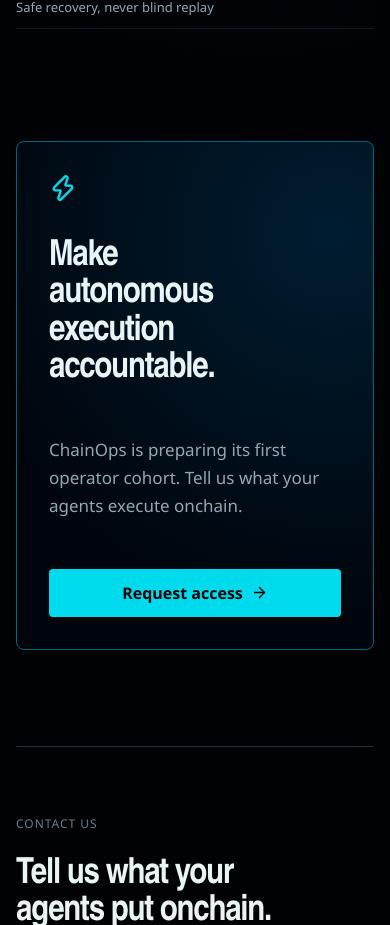
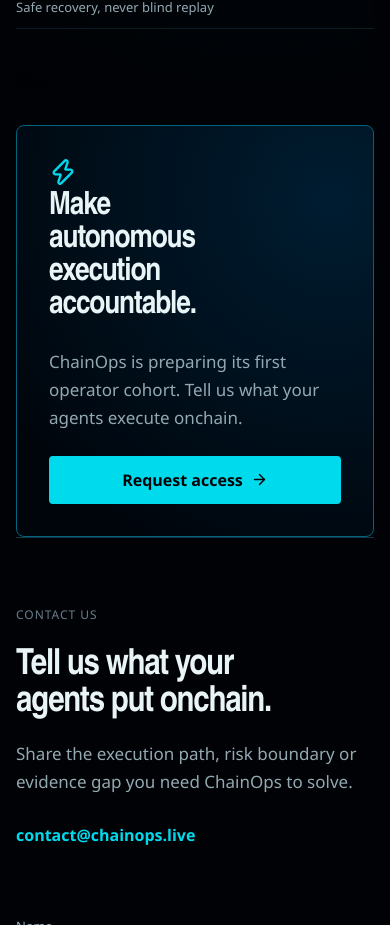
Before and after one commit to ChainOps-AI/landing-page, a React (Vite) app: page / in a window 390 px wide. Shown: the part 8539-9464 px from the top of the page. Built offline with nearby package versions, Linux system fonts and the light colour scheme.

Commit message:
update design

```diff
--- a/src/styles.css
+++ b/src/styles.css
@@ -222,7 +222,7 @@
 .section-heading .eyebrow { grid-column: 1 / -1; margin-bottom: 0; }
 .section-heading > p:last-child { margin: 0; }
 .platform,
-.vision { width: min(calc(100vw - 64px), 1480px); margin-left: 50%; padding-top: 80px; padding-bottom: 80px; transform: translateX(-50%); }
+.vision { width: min(calc(100vw - 48px), 1480px); margin-left: 50%; padding-top: 80px; padding-bottom: 80px; transform: translateX(-50%); }
 .platform { background: radial-gradient(circle at 18% 58%, color-mix(in oklch, var(--cobalt-deep) 12%, transparent), transparent 34rem); }
 .product-grid { margin-top: var(--space-12); display: grid; grid-template-columns: 1.8fr 1fr; grid-template-rows: repeat(2, minmax(220px, auto)); gap: var(--space-4); }
 .product-block { padding: var(--space-8); border: 1px solid var(--line); border-radius: var(--radius-md); background: var(--ink-1); }
@@ -346,9 +346,9 @@
 .vision-points { align-self: center; display: grid; border-top: 1px solid var(--line); }
 .vision-points span { padding: var(--space-3) 0; border-bottom: 1px solid var(--line-soft); color: var(--text-muted); font-size: 13px; }
 
-.start { margin: var(--space-12) 0 var(--space-24); padding: var(--space-16); display: grid; grid-template-columns: 1.4fr 1fr auto; align-items: center; gap: var(--space-12); border: 1px solid var(--cyan-deep); border-radius: var(--radius-md); background: radial-gradient(circle at 88% 18%, oklch(56% 0.15 242 / 0.2), transparent 24rem), var(--ink-1); }
-.start > div > svg { margin-bottom: var(--space-8); color: var(--cyan); }
-.start h2 { max-width: 12ch; }
+.start { margin: var(--space-8) 0 0; padding: clamp(32px, 4vw, 56px); display: grid; grid-template-columns: minmax(240px, 0.85fr) minmax(280px, 1fr) auto; align-items: center; gap: clamp(24px, 4vw, 48px); border: 1px solid var(--cyan-deep); border-radius: var(--radius-md); background: radial-gradient(circle at 88% 18%, oklch(56% 0.15 242 / 0.2), transparent 24rem), var(--ink-1); }
+.start > div > svg { margin-bottom: var(--space-5); color: var(--cyan); }
+.start h2 { max-width: 13ch; font-size: clamp(2rem, 3vw, 3.5rem); }
 .start > p { margin: 0; }
 
 .contact { display: grid; grid-template-columns: 0.8fr 1.2fr; gap: var(--space-24); border-top: 1px solid var(--line); }
@@ -447,13 +447,6 @@
   .section-heading { grid-template-columns: 1fr 1.5fr; }
   .section-heading > p:last-child { grid-column: 2; }
   .architecture { gap: var(--space-12); }
-  .roadmap { grid-template-columns: 1fr; gap: var(--space-12); }
-  .roadmap-heading { position: static; }
-  .vision { grid-template-columns: 0.6fr 1.8fr; }
-  .vision-points { grid-column: 2; }
-  .start { grid-template-columns: 1fr auto; }
-  .start > p { grid-column: 1; }
-  .start > .button { grid-column: 2; grid-row: 1 / 3; }
   .contact { grid-template-columns: 1fr; gap: var(--space-12); }
 }
 
@@ -464,6 +457,13 @@
   .ambient-node__body { min-height: 48px; padding: var(--space-2); grid-template-columns: 16px 1fr; }
   .ambient-node small { display: none; }
   .ambient-node strong { font-size: 9px; }
+  .roadmap { grid-template-columns: 1fr; gap: var(--space-12); }
+  .roadmap-heading { position: static; }
+  .vision { grid-template-columns: 0.6fr 1.8fr; }
+  .vision-points { grid-column: 2; }
+  .start { grid-template-columns: 1fr auto; }
+  .start > p { grid-column: 1; }
+  .start > .button { grid-column: 2; grid-row: 1 / 3; }
 }
 
 @media (max-width: 760px) {
```
Also changed, not shown: public/favicon.svg.
